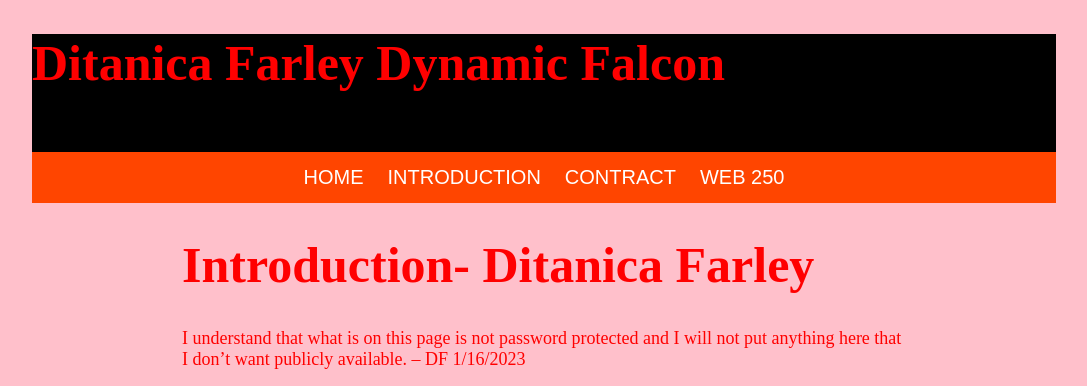
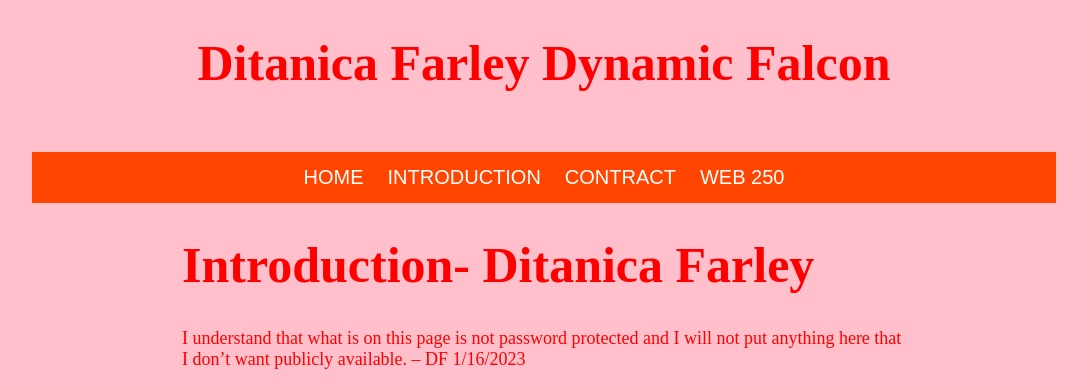
Before and after one commit to ditanica424/ditanica424.github.io, a PHP site: page /Introduction.html in a window 1280 px wide. Shown: the top 386 px of the page, without its empty margins (96-1183 px from the left). Run offline with PHP 8.4, Linux system fonts and the light colour scheme.

Commit message:
Update default2.css

```diff
--- a/Styles/default2.css
+++ b/Styles/default2.css
@@ -10,8 +10,8 @@ body {
 
 
 header {
-    background-color: black;
     height: 118px;
+    text-align: center;
 }
 
 
```
